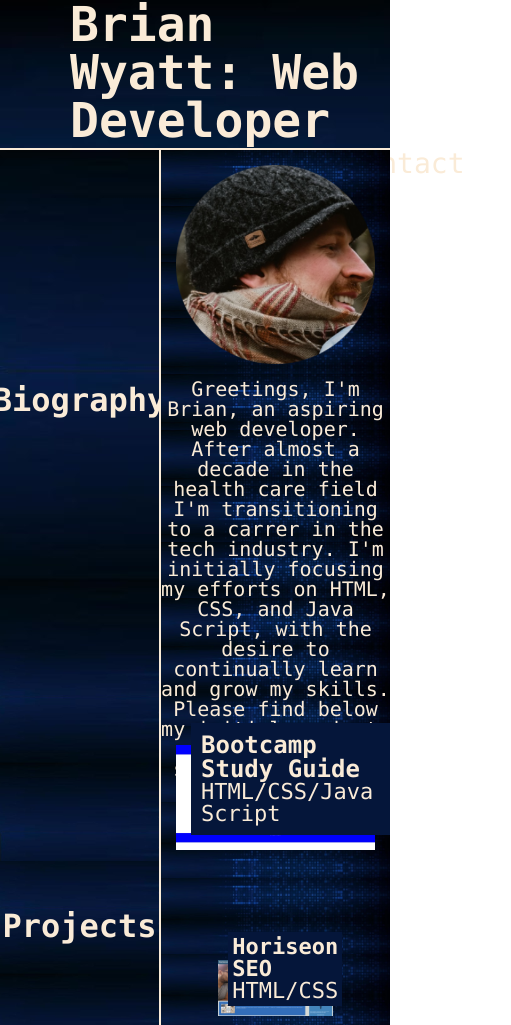
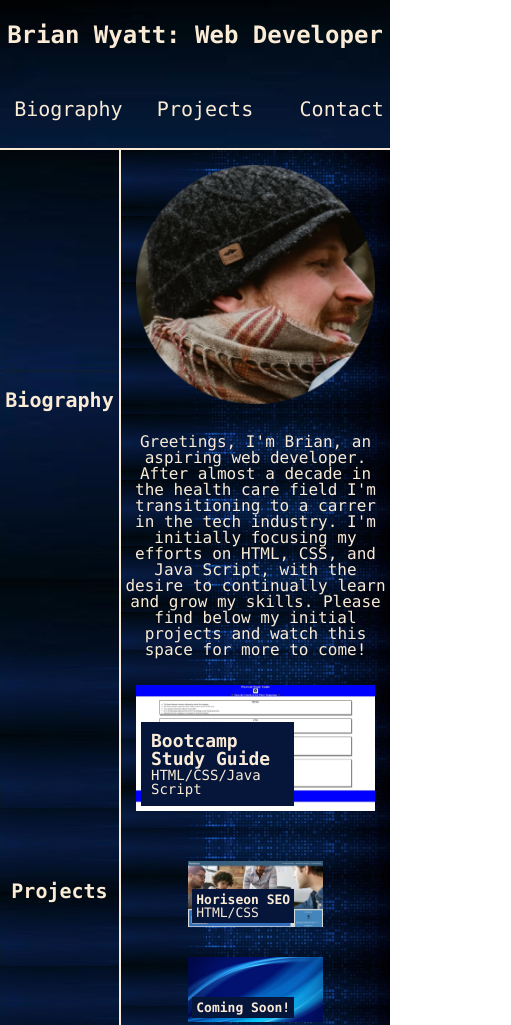
Before and after one commit to Meduion/challenge02-portfolio, a plain HTML site: page index.html in a window 390 px wide. Shown: the top 1025 px of the page, 511 px wide, since content can reach past the window. Drawn offline with Linux system fonts and the light colour scheme.

Commit message:
Added media query properties for tablets, large phones, small phones

```diff
--- a/assets/css/style.css
+++ b/assets/css/style.css
@@ -280,3 +280,102 @@ nav a:hover {
 }
 
 /* End of ID Sub-Elements */
+
+/* Media Queries */
+/* Tablets */
+@media screen and (max-width: 992px) {
+    nav {
+        padding: 0 30px 0 0;
+    }
+    nav a{
+        text-align: center;
+    }
+    .biography {
+        flex-direction: column;
+    }
+    .project1 {
+        margin: 20px 0;
+    }
+    .biography p {
+        margin-top: 15px;
+    }
+  }
+
+  /* Large smartphones */
+  @media screen and (max-width: 768px) {
+    nav {
+        padding: 0;
+    }
+    h1 {
+        font-size: 36px;
+    }
+    h2 {
+        font-size: 24px;
+    }
+    .biography {
+        flex-wrap: nowrap;
+    }
+    .text-block {
+        font-size: 18px;
+        bottom: 30px;
+        left: 30px;
+    }
+    .text-block2 {
+        font-size: 16px;
+        bottom: 6px;
+        left: 6px;
+    }
+    .text-block h3 {
+        font-size: 18px;
+    }
+    .foot-div2 a {
+        font-size: 18px;
+        padding: 8px;
+    }
+    #bio-photo {
+        padding: 15px;
+        width: 100%;
+        min-width: 0;
+        max-width: 275px;
+    }
+    #bio-article {
+        font-size: 18px;
+    }
+  }
+
+  /* Small smartphones */
+  @media screen and (max-width: 480px) {
+    h1 {
+        font-size: 24px;
+        padding: 0;
+        text-align: center;
+    }
+    h2 {
+        font-size: 20px;
+    }
+    aside {
+        min-width: 121px;
+    }
+    nav a {
+        font-size: 20px;
+    }
+    .text-block {
+        font-size: 14px;
+        bottom: 20px;
+        left: 20px;
+        width: 57%;
+    }
+    .text-block2 {
+        bottom: 4px;
+        left: 4px;
+        font-size: 13px;
+    }
+    .foot-div1 {
+        min-width: 121px;
+    }
+    #bio-article {
+        font-size: 16px;
+    }
+  }
+
+  /* End of Media Queries */
```
